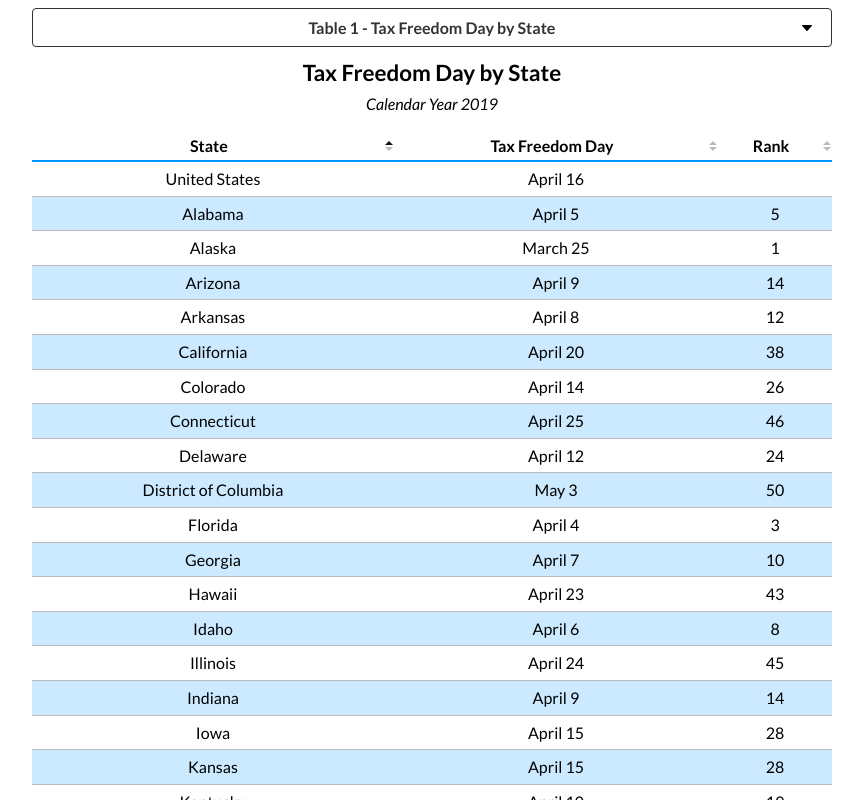
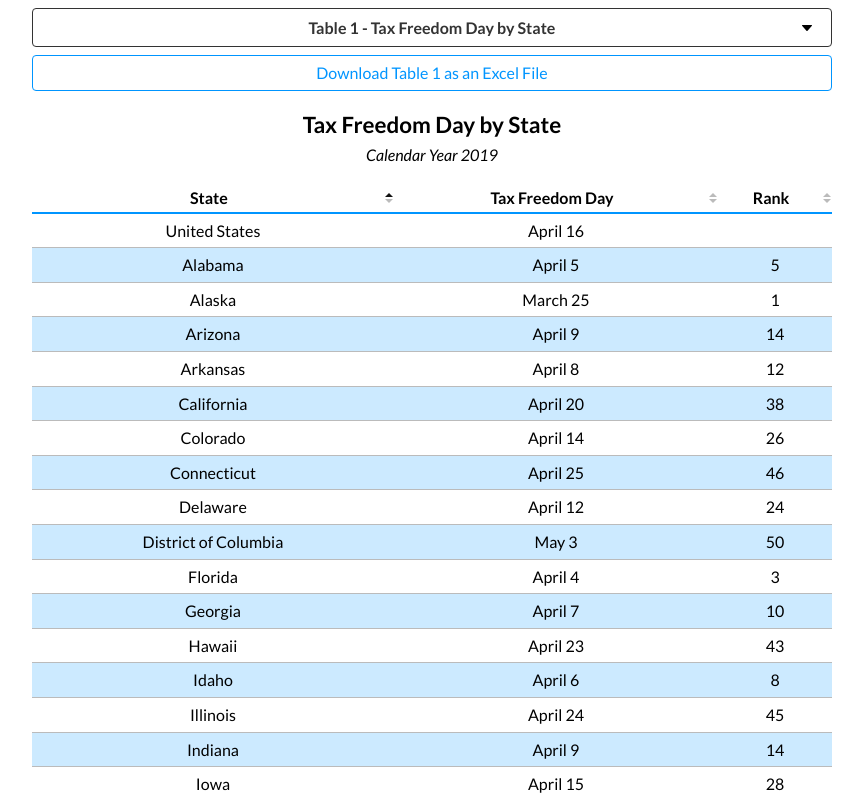
Before and after one commit to TaxFoundation/facts-and-figures-web, a React (Create React App) app: page / in a window 1280 px wide. Shown: the top 800 px of the page, without its empty margins (208-1071 px from the left). Built offline with nearby package versions, Linux system fonts and the light colour scheme.

Commit message:
Add download link

```diff
--- a/src/App.js
+++ b/src/App.js
@@ -5,6 +5,7 @@ import Theme from './Theme';
 import Select from './components/ui/Select';
 import Table from './components/Table';
 import StatesTable from './components/StatesTable';
+import { StyledButtonLink } from './components/ui/Button';
 import TableHeader from './components/ui/TableHeader';
 import TableRow from './components/ui/TableRow';
 import data from './data/data.json';
@@ -50,7 +51,7 @@ function App() {
     <ThemeProvider theme={Theme}>
       <GlobalStyle />
       <AppWrapper>
-        <div>
+        <div style={{ marginBottom: '1rem' }}>
           <Select value={table} onChange={e => setTable(e.target.value)}>
             {keys.map(key => (
               <option
@@ -59,6 +60,9 @@ function App() {
               >{`Table ${key} - ${data[key].title}`}</option>
             ))}
           </Select>
+          <StyledButtonLink href={`data/table-${table}.xlsx`} download>
+            Download Table {table} as an Excel File
+          </StyledButtonLink>
         </div>
         {data[table].type === 'states' ? (
           <StatesTable id={table} data={data[table]} />
--- /dev/null
+++ b/src/components/ui/Button.js
@@ -0,0 +1,22 @@
+import styled, { css } from 'styled-components';
+
+const ButtonStyles = css`
+  background-color: ${props => props.theme.white};
+  border: 1px solid ${props => props.theme.tfBlue};
+  border-radius: 4px;
+  color: ${props => props.theme.tfBlue};
+  font-size: 1rem;
+  padding: 0.25rem;
+  width: 100%;
+`;
+
+export const StyledButtonButton = styled.button`
+  ${ButtonStyles}
+`;
+
+export const StyledButtonLink = styled.a`
+  ${ButtonStyles}
+  display: block;
+  text-align: center;
+  text-decoration: none;
+`;
--- a/src/data/writeExcelFiles.js
+++ b/src/data/writeExcelFiles.js
@@ -91,10 +91,7 @@ module.exports = data => {
     console.log(`Old Excel files deleted.`);
 
     keys.forEach(key => {
-      const destination = path.join(
-        outputDirectory,
-        `table-${key}-${_.kebabCase(data[key].title)}.xlsx`
-      );
+      const destination = path.join(outputDirectory, `table-${key}.xlsx`);
       writeWorkbook(key, data, destination);
     });
   });
```
